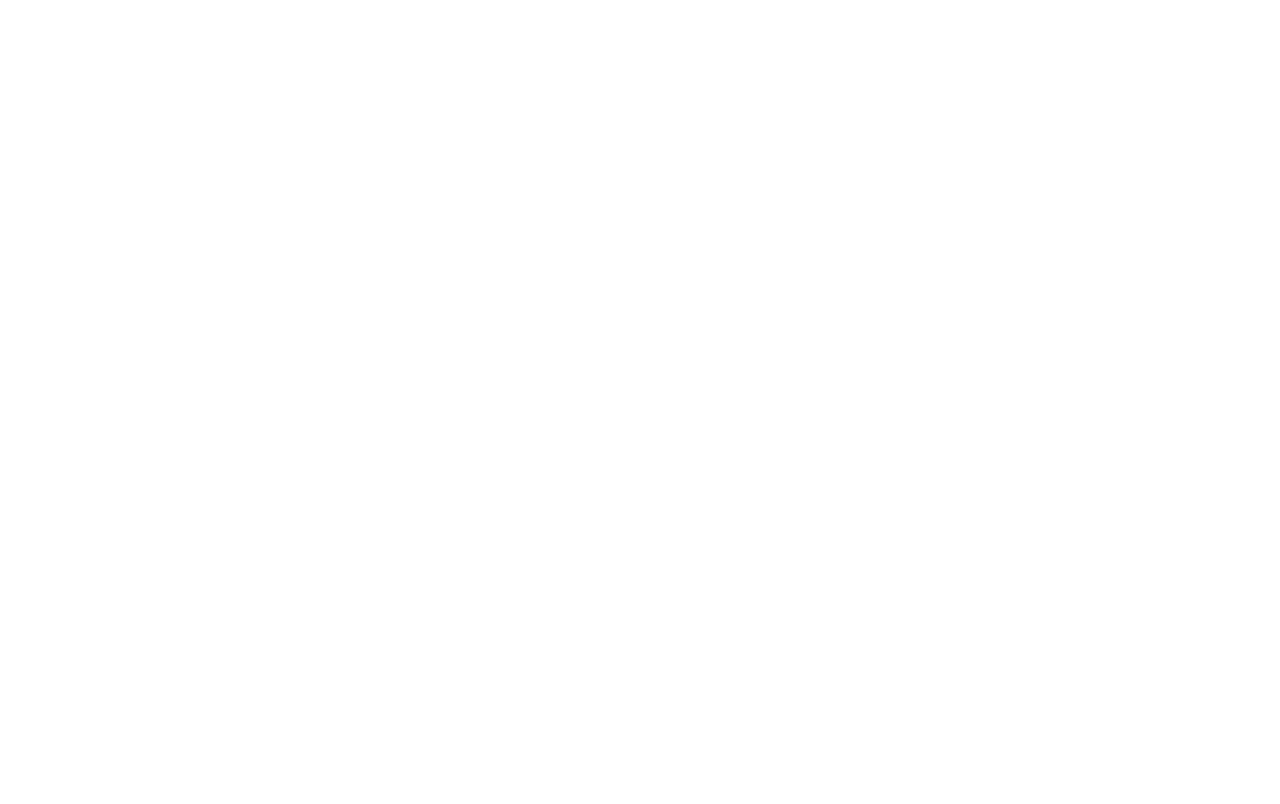
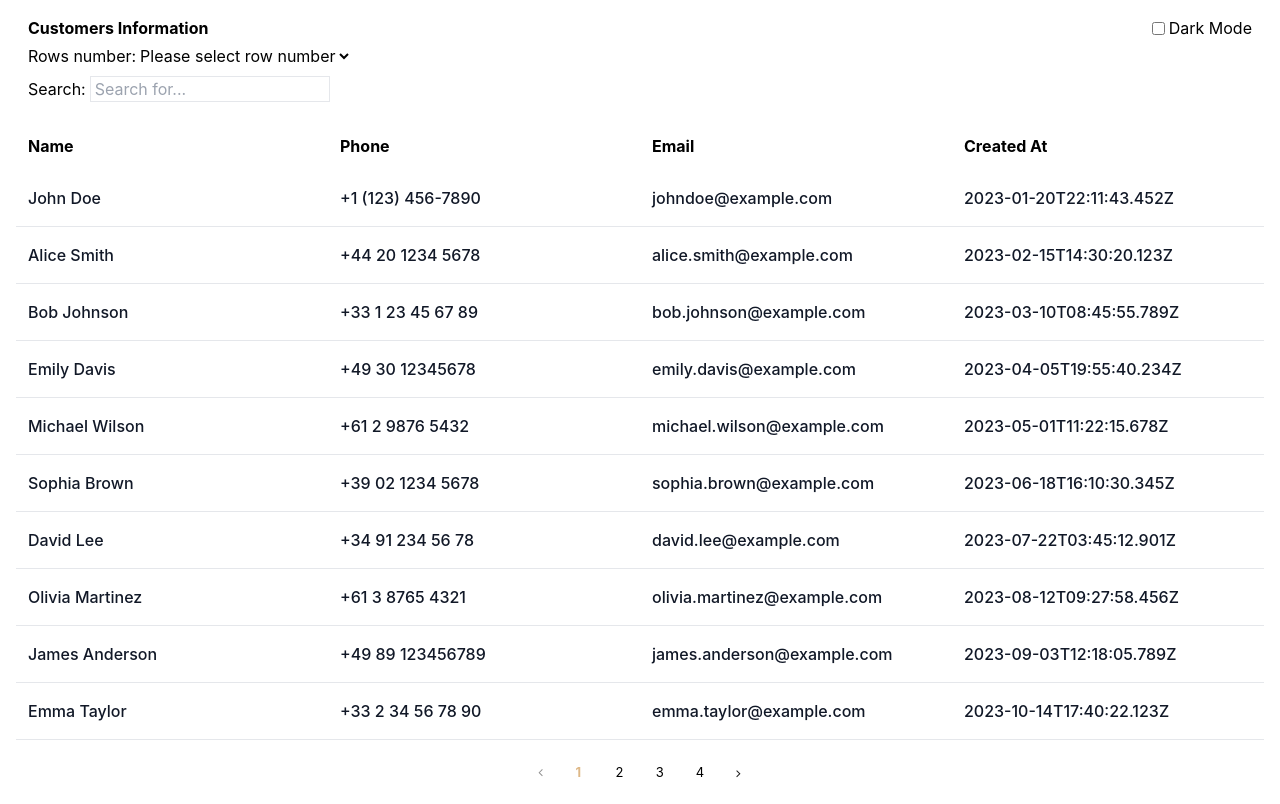
Before and after one commit to QuanZzz/edgecom-energy-code-challenge, a React (Create React App) app: page /customer-table in a window 1280 px wide. Before the commit this address had no page. Built offline with nearby package versions, Linux system fonts and the light colour scheme.

Commit message:
created base components and one example

```diff
--- a/src/App.js
+++ b/src/App.js
@@ -1,13 +1,15 @@
-import './App.css';
-import { BrowserRouter as Router, Routes, Route } from 'react-router-dom'
-import CustomersTable from './routes/CustomersTable'
+import "./App.css";
+import { BrowserRouter as Router, Routes, Route } from "react-router-dom";
+import CustomersTable from "./routes/CustomersTable";
+import Home from "./routes/Home";
 
 function App() {
   return (
-    <div className="App">
+    <div className="App h-screen">
       <Router>
         <Routes>
-          <Route exact path='/' element={<CustomersTable />} />
+          <Route exact path='/' element={<Home />} />
+          <Route exact path='/customer-table' element={<CustomersTable />} />
         </Routes>
       </Router>
     </div>
--- a/src/components/DataTable.js
+++ b/src/components/DataTable.js
@@ -1,99 +1,108 @@
+import PropTypes from 'prop-types';
 import classnames from 'classnames';
-import PropTypes from 'prop-types';
-import { PHONE, EMAIL_ALPHA_ASC, CREATED_AT_NEW_TO_OLD, NAME_ALPHA_ASC } from '../utils/constants/constants';
+import { useEffect, useMemo, useState } from "react";
+import Pagination from "../components/pagination/Pagination";
+import MobileTableBaseComponent from "../components/MobileTableBaseComponent";
+import DataTableBaseComponent from '../components/DataTableBaseComponent';
+import TableHeader from "../components/TableHeader";
+import RowSizeDropdown from "../components/RowSizeDropdown";
+import SearchBar from "../components/SearchBar";
+import SortDropdown from "../components/SortDropdown";
 
-const DataTable = ({usersInfo, setSortBy, isDark}) => {
-  if(!usersInfo) {
+const DataTable = ({
+  className,
+  header,
+  initialData,
+  columns,
+  defaultRows = 10,
+  rowsSizes,
+}) => {
+  const [currentPage, setCurrentPage] = useState(1);
+  const [pageSize, setPageSize] = useState(defaultRows);
+  const [sortBy, setSortBy] = useState(null);
+  const [searchContent, setSearchContent] = useState("");
+  const [displayedContent, setDisplayedContent] = useState([]);
+  const [isDark, setIsDark] = useState(false);
+
+  const currentTableData = useMemo(() => {
+    const firstPageIndex = (currentPage - 1) * pageSize;
+    const lastPageIndex = firstPageIndex + pageSize;
+    return initialData.slice(firstPageIndex, lastPageIndex);
+  }, [currentPage, pageSize]);
+
+  useEffect(() => {
+    if(!sortBy) {
       return;
     }
 
-  return (
-    <table className="w-full hidden sm:table w-full my-4">
-      <thead className="text-left">
-        <tr>
-          <th className="sm:w-3/12 p-3 font-bold text-base">
-            <span className="inline-flex items-center flex-nowrap">
-              <button onClick={() => setSortBy(NAME_ALPHA_ASC)}>
-                <span className="break-all line-clamp-1">Name</span>
-              </button>
-            </span>
-          </th>
-          <th className="sm:w-3/12 p-3 font-bold text-base">
-            <span className="inline-flex items-center flex-nowrap">
-              <button onClick={() => setSortBy(PHONE)}>
-              <span className="break-all line-clamp-1">Phone</span>
-              </button>
-            </span>
-          </th>
-          <th className="sm:w-3/12 p-3 font-bold text-base">
-            <span className="inline-flex items-center flex-nowrap">
-              <button onClick={() => setSortBy(EMAIL_ALPHA_ASC)}>
-                <span className="break-all line-clamp-1">Email</span>
-              </button>
-            </span>
-          </th>
-          <th className="sm:w-3/12 p-3 font-bold text-base">
-            <span className="inline-flex items-center flex-nowrap">
-              <button onClick={() => setSortBy(CREATED_AT_NEW_TO_OLD)}>
-                <span className="break-all line-clamp-1">Created At</span>
-              </button>
-            </span>
-          </th>
-        </tr>
-      </thead>
-      <tbody>
-        {usersInfo.map((u) => {
-          const date = new Date(u.created_at);
+    let currentPageUsers = [...displayedContent];
+    currentPageUsers.sort((a, b) => a[sortBy].localeCompare(b[sortBy]));
 
-          const formattedDate = date.toLocaleDateString("en-US", {
-            year: "numeric",
-            month: "short",
-            day: "numeric",
-            hour: "2-digit",
-            minute: "2-digit",
-            second: "2-digit",
-            timeZoneName: "short"
+    setDisplayedContent(currentPageUsers);
+  }, [currentTableData, sortBy]);
+
+  useEffect(() => {
+    if(!searchContent.length) {
+      setDisplayedContent(currentTableData);
+    }
+
+    const lowercaseSearchContent = searchContent.toLowerCase();
+
+    const filteredResults = [...currentTableData].filter((item) => {
+      return Object.values(item).some((value) =>
+        value.toString().toLowerCase().includes(lowercaseSearchContent)
+      );
     });
 
+    setDisplayedContent(filteredResults);
+  }, [currentTableData, searchContent]);
+
   return(
-            <tr
-              key={u.created_at}
-              className={classnames("border-b bg-transparent text-left text-gray-900", {
-                "text-white": isDark
-              })}
-            >
-              <td className="sm:w-3/12 pr-8 pl-3 py-3">
-                <div className="font-medium my-1 font-brand text-base">
-                  {u.name}
+    <div className={classnames("w-full flex flex-col items-center text-xxl p-4", {
+      "bg-black text-white": isDark,
+      className
+    })}>
+      <TableHeader
+        label={header}
+        isDark={isDark}
+        setIsDark={setIsDark}
+      />
+      <div className="pl-3 w-full flex flex-col items-left">
+        <RowSizeDropdown setPageSize={setPageSize} rowsSizes={rowsSizes}/>
+        <SortDropdown columns={columns} setSortBy={setSortBy} />
+        <SearchBar searchContent={searchContent} setSearchContent={setSearchContent} />
       </div>
-              </td>
-              <td className="sm:w-3/12 pr-8 pl-3 py-3">
-                <div className="font-medium my-1 font-brand text-base">
-                  {u.phone}
+
+      <MobileTableBaseComponent
+        data={displayedContent}
+        columns={columns}
+        isDark={isDark}
+      />
+      <DataTableBaseComponent
+        data={displayedContent}
+        columns={columns}
+        setSortBy={setSortBy}
+        isDark={isDark}
+      />
+      <Pagination
+        className="pagination-bar"
+        isDark={isDark}
+        currentPage={currentPage}
+        totalCount={initialData.length}
+        pageSize={pageSize}
+        onPageChange={page => setCurrentPage(page)}
+      />
     </div>
-              </td>
-              <td className="sm:w-3/12 pr-8 pl-3 py-3">
-                <div className="font-medium my-1 font-brand text-base">
-                  {u.email}
-                </div>
-              </td>
-              <td className="sm:w-3/12 pr-8 pl-3 py-3">
-                <div className="font-medium my-1 font-brand text-base">
-                  {formattedDate}
-                </div>
-              </td>
-            </tr>
-          )
-        })}
-      </tbody>
-    </table>
   )
 }
 
 DataTable.propTypes = {
-  usersInfo: PropTypes.array,
-  setSortBy: PropTypes.func,
-  isDark: PropTypes.bool
+  className: PropTypes.string,
+  header: PropTypes.string,
+  initialData: PropTypes.array,
+  columns: PropTypes.array,
+  defaultRows: PropTypes.number,
+  rowsSizes: PropTypes.array
 }
 
 export default DataTable;
--- /dev/null
+++ b/src/components/DataTableBaseComponent.js
@@ -0,0 +1,53 @@
+import classnames from 'classnames';
+import PropTypes from 'prop-types';
+
+const DataTableBaseComponent = ({data, columns, setSortBy, isDark}) => {
+  if(!data) {
+    return;
+  }
+
+  return (
+    <table className="w-full hidden sm:table w-full my-4">
+      <thead className="text-left">
+        <tr>
+          {columns.map((column) => (
+            <th key={column.key} className="sm:w-3/12 p-3 font-bold text-base">
+              <span className="inline-flex items-center flex-nowrap">
+                <button onClick={() => setSortBy(column.key)}>
+                  <span className="break-all line-clamp-1">{column.header}</span>
+                </button>
+              </span>
+            </th>
+          ))}
+        </tr>
+      </thead>
+      <tbody>
+        {data.map((row, rowIndex) => (
+            <tr
+              key={rowIndex}
+              className={classnames("border-b bg-transparent text-left text-gray-900", {
+                "text-white": isDark
+              })}
+            >
+              {columns.map((column) => (
+                <td key={column.key} className="sm:w-3/12 pr-8 pl-3 py-3">
+                  <div className="font-medium my-1 font-brand text-base">
+                    {row[column.key]}
+                  </div>
+                </td>
+              ))}
+            </tr>
+          ))}
+      </tbody>
+    </table>
+  )
+}
+
+DataTableBaseComponent.propTypes = {
+  data: PropTypes.array,
+  columns: PropTypes.array,
+  setSortBy: PropTypes.func,
+  isDark: PropTypes.bool
+}
+
+export default DataTableBaseComponent;
--- /dev/null
+++ b/src/components/MobileTableBaseComponent.js
@@ -0,0 +1,40 @@
+import classnames from 'classnames';
+import PropTypes from 'prop-types';
+
+const MobileTableBaseComponent = ({data, columns, isDark}) => {
+  if(!data) {
+    return;
+  }
+
+  return (
+    <div className="max-w-sm sm:hidden bg-transparent my-4">
+      {data.map((row, rowIndex) => (
+          <div
+            key={rowIndex}
+            className={classnames("w-full flex flex-col border-b p-3 text-gray-900", {
+              "text-white": isDark
+            })}
+          >
+            {columns.map((column) => (
+              <div
+                key={column.key}
+                className="font-medium my-1 font-bold font-brand text-base"
+              >
+                {row[column.key]}
+              </div>
+            ))
+            }
+          </div>
+        )
+      )}
+    </div>
+  )
+}
+
+MobileTableBaseComponent.propTypes = {
+  data: PropTypes.array,
+  columns: PropTypes.array,
+  isDark: PropTypes.bool
+}
+
+export default MobileTableBaseComponent;
--- a/src/components/RowSizeDropdown.js
+++ b/src/components/RowSizeDropdown.js
@@ -1,7 +1,6 @@
 import PropTypes from 'prop-types';
-import { ROWS_NUMBERS } from '../utils/constants/constants';
 
-const RowSizeDropdown = ({setPageSize}) => {
+const RowSizeDropdown = ({rowsSizes, setPageSize}) => {
   return(
     <div className="flex py-1">
       <label htmlFor="rowSizesDropdown">
@@ -11,10 +10,10 @@ const RowSizeDropdown = ({setPageSize}) => {
         name="rowsNumbers"
         id="rowSizesDropdown"
         className="bg-transparent"
-        onChange={(e) => setPageSize(e.target.value)}
+        onChange={(e) => setPageSize(parseInt(e.target.value))}
       >
         <option value="">Please select row number</option>
-        {ROWS_NUMBERS?.map((r) => (
+        {rowsSizes?.map((r) => (
           <option key={r} value={r}>
             {r}
           </option>
@@ -25,6 +24,7 @@ const RowSizeDropdown = ({setPageSize}) => {
 }
 
 RowSizeDropdown.propTypes = {
+  rowsSizes: PropTypes.array,
   setPageSize: PropTypes.func
 }
 
--- a/src/components/SearchBar.js
+++ b/src/components/SearchBar.js
@@ -7,7 +7,7 @@ const SearchBar = ({searchContent, setSearchContent}) => {
       <input
         className="border w-60 pl-1 bg-transparent"
         type="search"
-        placeholder="search by email, phone, name"
+        placeholder="Search for..."
         value={searchContent}
         onChange={(e) => setSearchContent(e.target.value)} />
     </div>
--- a/src/routes/CustomersTable.js
+++ b/src/routes/CustomersTable.js
@@ -1,89 +1,14 @@
-import classnames from 'classnames';
-import { useEffect, useMemo, useState } from "react";
-import MobileTale from "../components/MobileTable"
-import { usersInfo } from "../utils/constants/usersInfo"
-import Pagination from "../components/pagination/Pagination";
 import DataTable from "../components/DataTable";
-import TableHeader from "../components/TableHeader"
-import RowSizeDropdown from "../components/RowSizeDropdown";
-import SearchBar from "../components/SearchBar";
-import { PAGE_SIZE, PHONE, EMAIL_ALPHA_ASC, CREATED_AT_NEW_TO_OLD } from "../utils/constants/constants";
-import SortDropdown from "../components/SortDropdown";
-
-const INITIAL_USERS_INFO = usersInfo;
+import { usersInfo, usersInfoColumns } from "../utils/constants/usersInfo";
+import { ROWS_NUMBERS } from "../utils/constants/constants";
 
 export default function CustomersTable() {
-  const [currentPage, setCurrentPage] = useState(1);
-  const [pageSize, setPageSize] = useState(PAGE_SIZE);
-  const [sortBy, setSortBy] = useState(null);
-  const [searchContent, setSearchContent] = useState("");
-  const [displayedUsers, setDisplayedUsers] = useState([]);
-  const [isDark, setIsDark] = useState(false);
-
-  const currentTableData = useMemo(() => {
-    const firstPageIndex = (currentPage - 1) * pageSize;
-    const lastPageIndex = firstPageIndex + pageSize;
-    return INITIAL_USERS_INFO.slice(firstPageIndex, lastPageIndex);
-  }, [currentPage, pageSize]);
-
-  useEffect(() => {
-    let currentPageUsers = [...displayedUsers];
-
-    if(sortBy === PHONE) {
-      currentPageUsers.sort((a, b) => a.phone.localeCompare(b.phone));
-    }else if(sortBy === EMAIL_ALPHA_ASC) {
-      currentPageUsers.sort((a, b) => a.email.localeCompare(b.email));
-    }else if(sortBy === CREATED_AT_NEW_TO_OLD) {
-      currentPageUsers.sort((a, b) => {
-        const dateA = new Date(a.created_at);
-        const dateB = new Date(b.created_at);
-        return dateA - dateB;
-      });
-    }else {
-      currentPageUsers.sort((a, b) => a.name.localeCompare(b.name));
-    }
-
-    setDisplayedUsers(currentPageUsers);
-  }, [currentTableData, sortBy]);
-
-  useEffect(() => {
-    if(!searchContent.length) {
-      setDisplayedUsers(currentTableData);
-    }
-
-    const lowercaseSearchContent = searchContent.toLowerCase();
-
-    const filteredResults = [...currentTableData].filter((user) => {
-      return(
-        user.name.toLowerCase().includes(lowercaseSearchContent) ||
-        user.phone.includes(lowercaseSearchContent) ||
-        user.email.toLowerCase().includes(lowercaseSearchContent)
-      )
-    });
-
-    setDisplayedUsers(filteredResults);
-  }, [currentTableData, searchContent]);
-
   return(
-    <div className={classnames("h-screen w-full flex flex-col items-center text-xxl p-4", {
-      "bg-black text-white": isDark
-    })}>
-      <TableHeader label="Customers Information" isDark={isDark} setIsDark={setIsDark} />
-      <div className="pl-3 w-full flex flex-col items-left">
-        <RowSizeDropdown setPageSize={setPageSize} />
-        <SortDropdown setSortBy={setSortBy} />
-        <SearchBar searchContent={searchContent} setSearchContent={setSearchContent} />
-      </div>
-      <MobileTale usersInfo={displayedUsers} isDark={isDark} />
-      <DataTable usersInfo={displayedUsers} setSortBy={setSortBy} isDark={isDark} />
-      <Pagination
-        className="pagination-bar"
-        isDark={isDark}
-        currentPage={currentPage}
-        totalCount={INITIAL_USERS_INFO.length}
-        pageSize={pageSize}
-        onPageChange={page => setCurrentPage(page)}
-      />
-    </div>
+    <DataTable
+      header="Customers Information"
+      initialData={usersInfo}
+      columns={usersInfoColumns}
+      rowsSizes={ROWS_NUMBERS}
+    />
   )
 }
--- /dev/null
+++ b/src/routes/Home.js
@@ -0,0 +1,14 @@
+import {Link} from "react-router-dom";
+
+export default function Home() {
+  return (
+    <div className="p-20 flex flex-col items-start">
+      <Link
+        className="font-bold font-brand underline hover:text-blue-600"
+        to="/customer-table"
+      >
+        First Example
+      </Link>
+    </div>
+  )
+}
--- a/src/utils/constants/usersInfo.js
+++ b/src/utils/constants/usersInfo.js
@@ -279,4 +279,11 @@ export const usersInfo = [
     "email": "emma.jackson@example.com",
     "created_at": "2026-04-20T18:22:15.890Z"
   }
+];
+
+export const usersInfoColumns = [
+  {header: "Name", key: "name"},
+  {header: "Phone", key: "phone"},
+  {header: "Email", key: "email"},
+  {header: "Created At", key: "created_at"}
 ]
```
Also changed, not shown: src/components/MobileTable.js (deleted, +0 -55 lines), src/components/SortDropdown.js (+7 -6 lines). Lines whose indentation alone changed are shown as unchanged.
